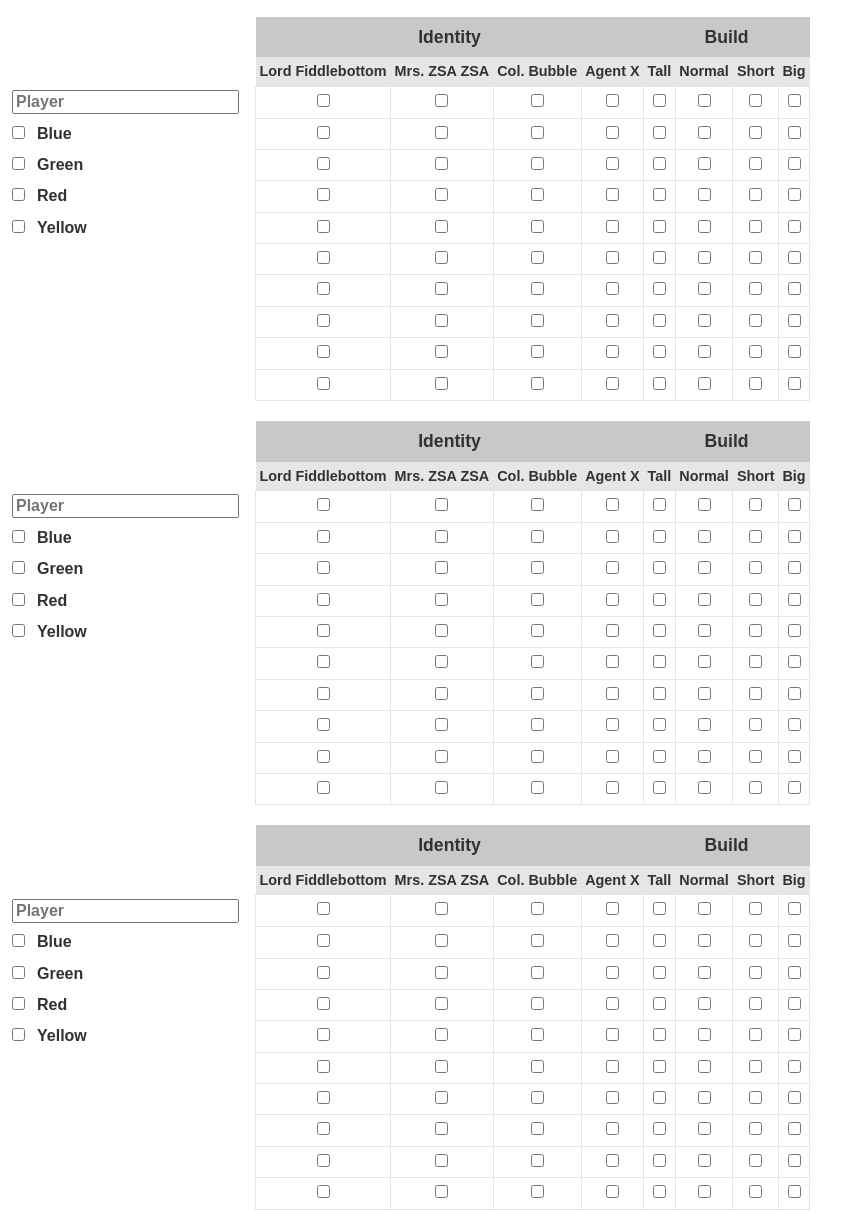
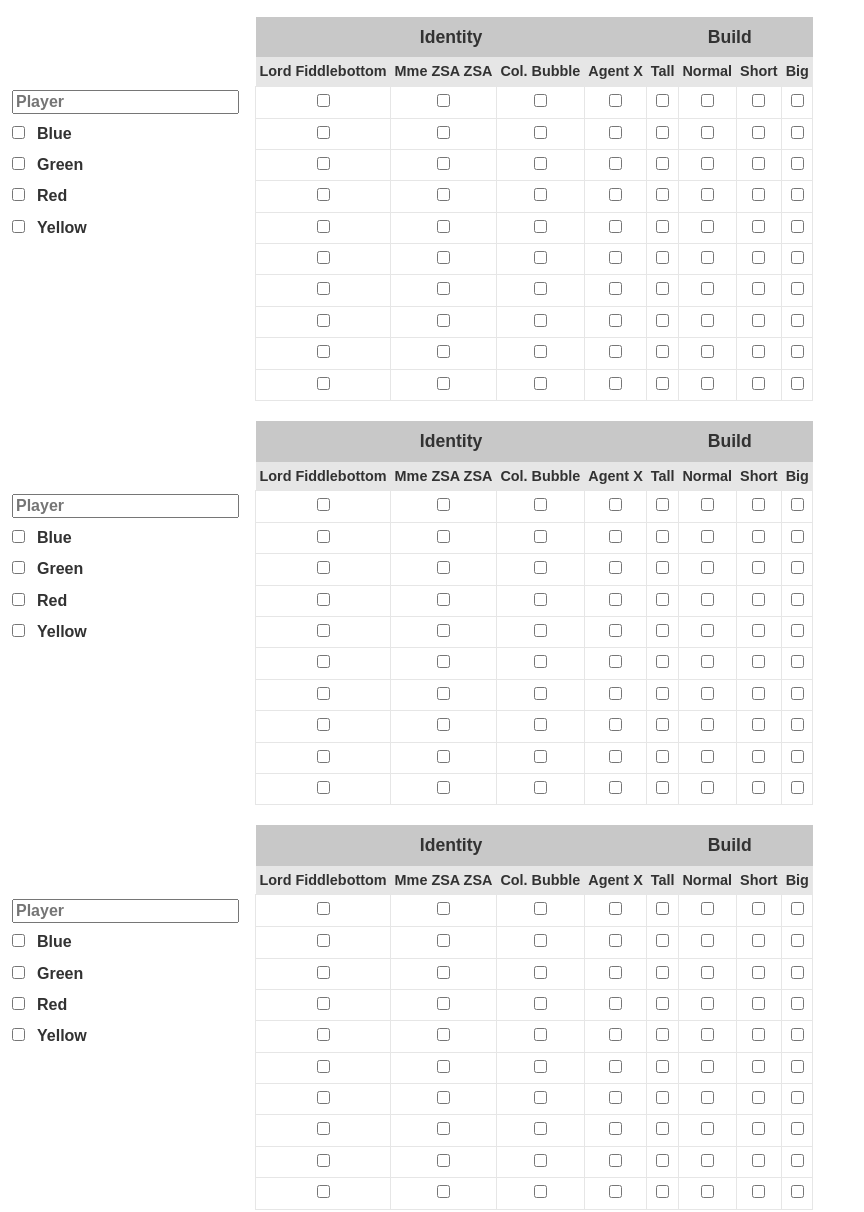
Before and after one commit to ThomasdenH/Inkognito, a plain HTML site: page index.html in a window 1280 px wide. Shown: the part 107-1319 px from the top of the page, without its empty margins (0-864 px from the left). Drawn offline with Linux system fonts and the light colour scheme.

Commit message:
Fix mistake

```diff
--- a/index.html
+++ b/index.html
@@ -30,7 +30,7 @@
 			<tr>
 				<th></th>
 				<th class="cat-mid">Lord Fiddlebottom</th>
-				<th class="cat-mid">Mrs. ZSA ZSA</th>
+				<th class="cat-mid">Mme ZSA ZSA</th>
 				<th class="cat-mid">Col. Bubble</th>
 				<th class="cat-mid">Agent X</th>
 				<th class="cat-mid">Tall</th>
@@ -159,7 +159,7 @@
 			<tr>
 				<th></th>
 				<th class="cat-mid">Lord Fiddlebottom</th>
-				<th class="cat-mid">Mrs. ZSA ZSA</th>
+				<th class="cat-mid">Mme ZSA ZSA</th>
 				<th class="cat-mid">Col. Bubble</th>
 				<th class="cat-mid">Agent X</th>
 				<th class="cat-mid">Tall</th>
@@ -288,7 +288,7 @@
 			<tr>
 				<th></th>
 				<th class="cat-mid">Lord Fiddlebottom</th>
-				<th class="cat-mid">Mrs. ZSA ZSA</th>
+				<th class="cat-mid">Mme ZSA ZSA</th>
 				<th class="cat-mid">Col. Bubble</th>
 				<th class="cat-mid">Agent X</th>
 				<th class="cat-mid">Tall</th>
```
